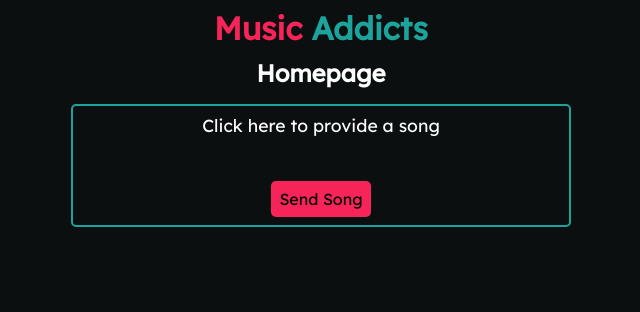
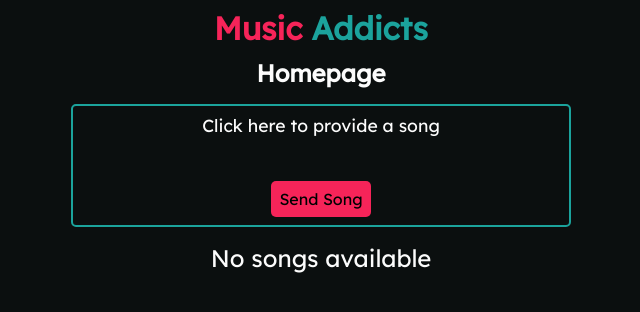
Before and after one commit to MMLORENA/armlolo-songs, a React (Create React App) app: page /home in a window 1280 px wide. Shown: the top 312 px of the page, without its empty margins (319-959 px from the left). Built offline with nearby package versions, Linux system fonts and the light colour scheme.

Commit message:
SongsList Component & render in HomePage

```diff
--- /dev/null
+++ b/src/components/SongsList/SongsList.tsx
@@ -0,0 +1,28 @@
+import { useContext } from "react";
+import SongsContext from "../../store/contexts/SongsContext/SongsContext";
+import { Song } from "../../store/contexts/types";
+import SongCard from "../SongCard/SongCard";
+import SongsListStyled from "./SongsListStyled";
+
+const SongsList = (): JSX.Element => {
+  const { songs } = useContext(SongsContext);
+
+  return (
+    <>
+      <SongsListStyled>
+        {songs && (
+          <ul className="songs-container">
+            {songs.map((song: Song, position) => (
+              <SongCard songPosition={position + 1} song={song} key={song.id} />
+            ))}
+          </ul>
+        )}
+        {songs.length === 0 && (
+          <span className="none-songs">No songs available </span>
+        )}
+      </SongsListStyled>
+    </>
+  );
+};
+
+export default SongsList;
--- /dev/null
+++ b/src/components/SongsList/SongsListStyled.tsx
@@ -0,0 +1,19 @@
+import styled from "styled-components";
+
+const SongsListStyled = styled.main`
+  width: 100%;
+  display: flex;
+  justify-content: center;
+
+  .songs-container {
+    display: flex;
+    flex-direction: column;
+    gap: 1rem;
+  }
+
+  .none-songs {
+    font-size: 1.5rem;
+  }
+`;
+
+export default SongsListStyled;
--- a/src/pages/Homepage/Homepage.tsx
+++ b/src/pages/Homepage/Homepage.tsx
@@ -1,4 +1,5 @@
 import AddSong from "../../components/AddSong/AddSong";
+import SongsList from "../../components/SongsList/SongsList";
 import HomepageStyled from "./HomepageStyled";
 
 const Homepage = (): JSX.Element => {
@@ -6,6 +7,7 @@ const Homepage = (): JSX.Element => {
     <HomepageStyled className="homepage-container">
       <h2 className="homepage-title">Homepage</h2>
       <AddSong />
+      <SongsList />
     </HomepageStyled>
   );
 };
--- a/src/pages/Homepage/HomepageStyled.ts
+++ b/src/pages/Homepage/HomepageStyled.ts
@@ -1,6 +1,6 @@
 import styled from "styled-components";
 
-const HomepageStyled = styled.main`
+const HomepageStyled = styled.div`
   display: flex;
   flex-direction: column;
   gap: 1rem;
```
